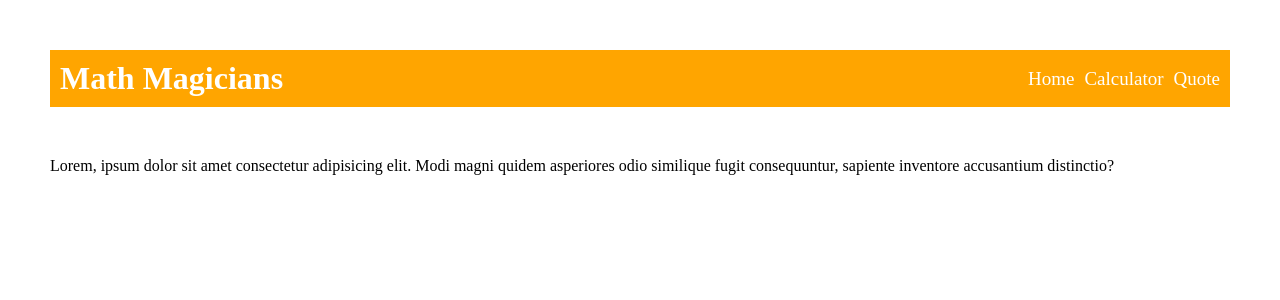
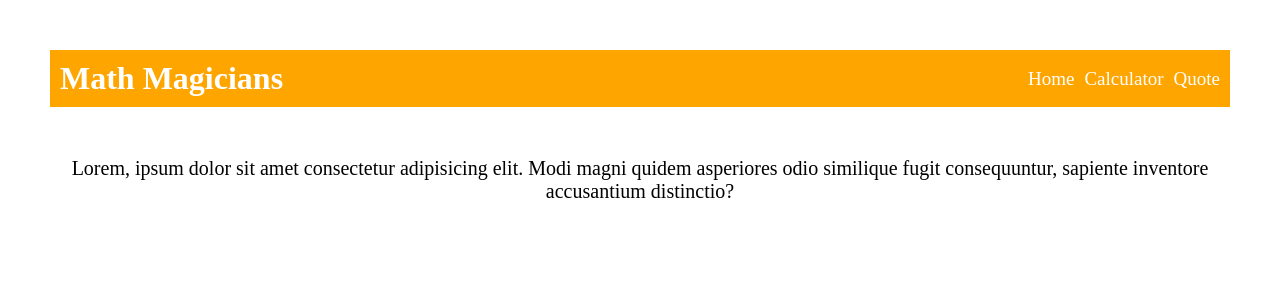
Before and after one commit to wuletawwonte/math-magicians, a React (Create React App) app: page /quote in a window 1280 px wide. Shown: the top 300 px of the page. Built offline with nearby package versions, Linux system fonts and the light colour scheme.

Commit message:
Add inline style for the Quotes page

```diff
--- a/src/pages/Quotes.js
+++ b/src/pages/Quotes.js
@@ -3,7 +3,7 @@ import React from 'react';
 const Quotes = () => (
   <section className="quote">
     <div className="hello">
-      <div className="quote-section">
+      <div style={{ fontSize: '20px', textAlign: 'center' }}>
         Lorem, ipsum dolor sit amet consectetur adipisicing elit. Modi magni
         quidem asperiores odio similique fugit consequuntur, sapiente inventore
         accusantium distinctio?
```
